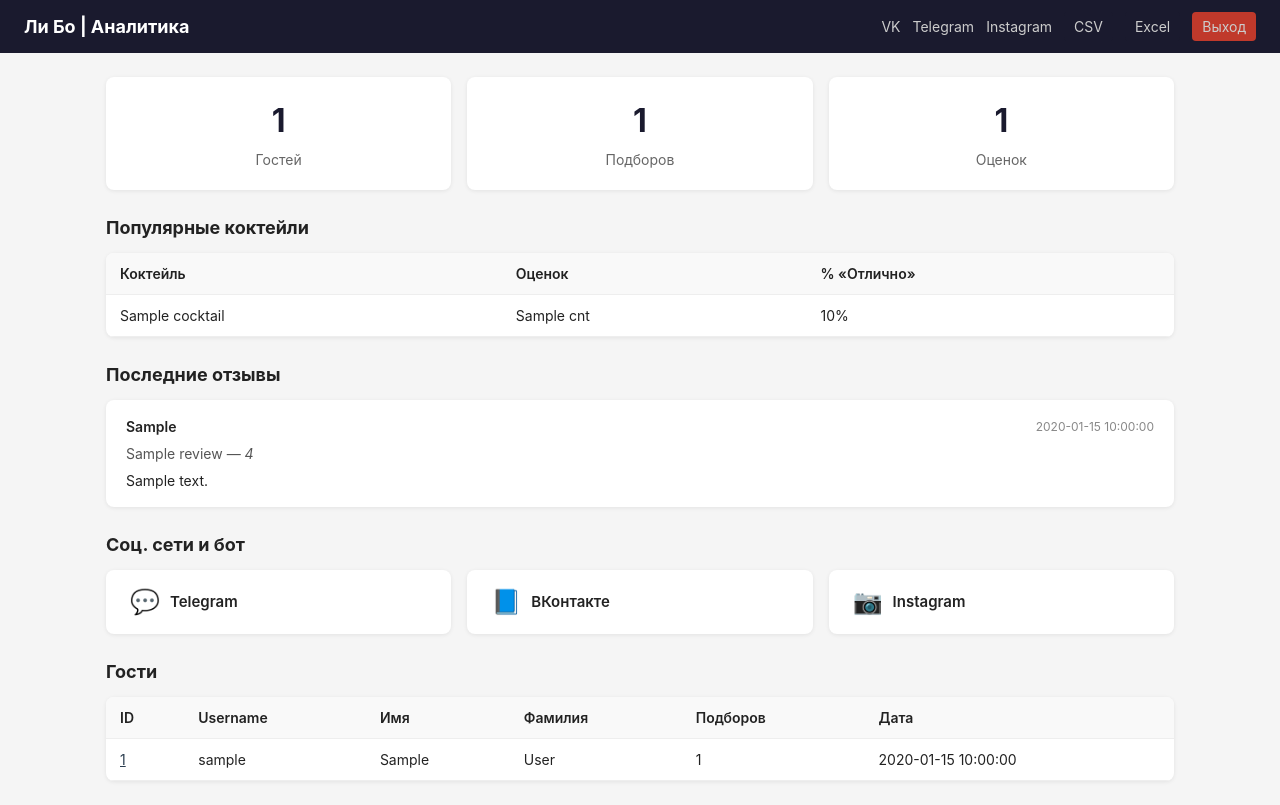
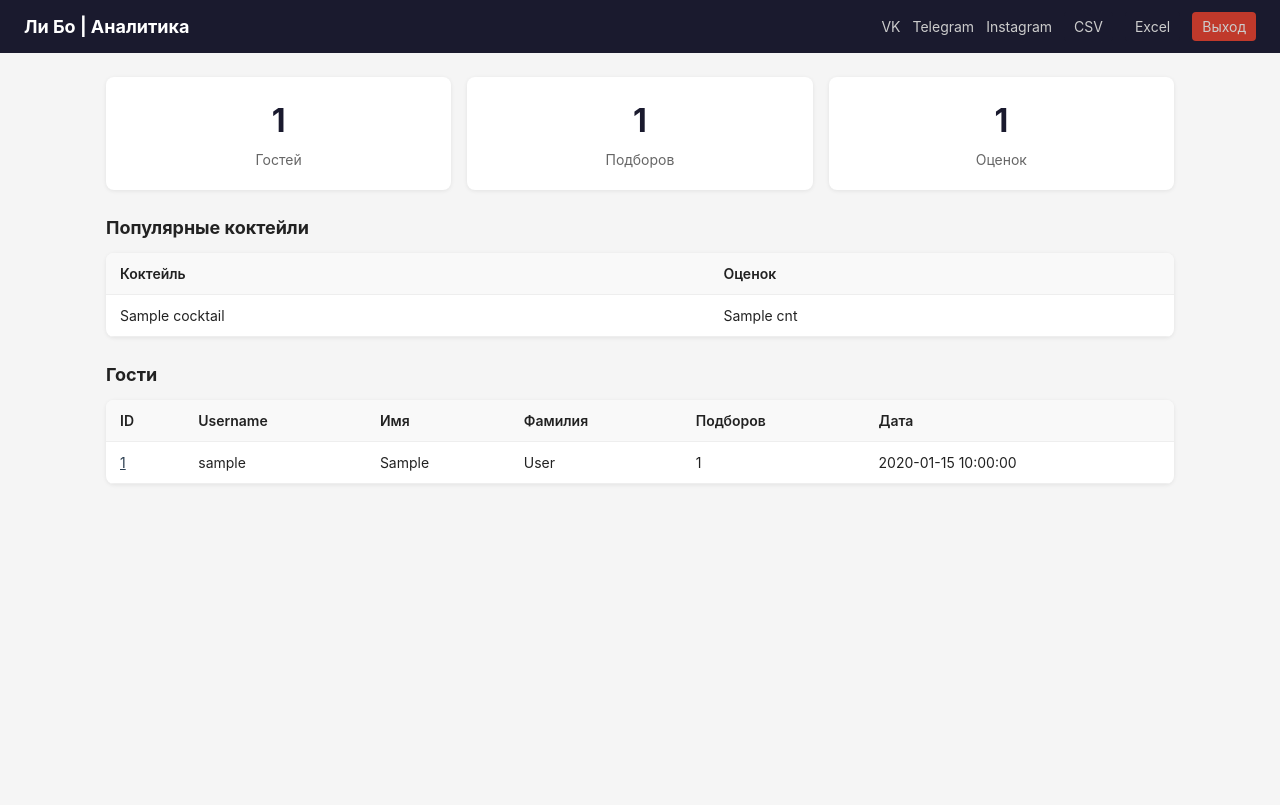
Before and after one commit to Slava47/chaykabarka, a Flask app: template templates/dashboard.html in a window 1280 px wide. After the commit the page ends 471 px from the top, so only its background shows below. Run offline with Flask 3, Linux system fonts and the light colour scheme; the template is opened without the code that fills it: most values are stand-ins (such as "Sample title", 1, 10 or a date in 2020).

Commit message:
Revert "Add reviews section and social media links to analytics dashboard"

```diff
--- a/static/style.css
+++ b/static/style.css
@@ -187,84 +187,4 @@ a {
 @media (max-width: 600px) {
     .metrics { flex-direction: column; }
     .navbar { flex-direction: column; align-items: flex-start; }
-    .social-links-section { flex-direction: column; }
 }
-
-/* Reviews */
-.reviews-list {
-    display: flex;
-    flex-direction: column;
-    gap: 12px;
-    margin-bottom: 24px;
-}
-
-.review-card {
-    background: #fff;
-    border-radius: 8px;
-    padding: 16px 20px;
-    box-shadow: 0 1px 4px rgba(0,0,0,0.08);
-}
-
-.review-header {
-    display: flex;
-    justify-content: space-between;
-    align-items: center;
-    margin-bottom: 6px;
-}
-
-.review-author {
-    font-weight: 600;
-    font-size: 14px;
-}
-
-.review-date {
-    font-size: 12px;
-    color: #888;
-}
-
-.review-cocktail {
-    font-size: 14px;
-    color: #555;
-    margin-bottom: 6px;
-}
-
-.review-text {
-    font-size: 14px;
-    line-height: 1.5;
-}
-
-/* Social links section */
-.social-links-section {
-    display: flex;
-    gap: 16px;
-    flex-wrap: wrap;
-    margin-bottom: 24px;
-}
-
-.social-card {
-    display: flex;
-    align-items: center;
-    gap: 10px;
-    background: #fff;
-    border-radius: 8px;
-    padding: 14px 24px;
-    box-shadow: 0 1px 4px rgba(0,0,0,0.08);
-    text-decoration: none;
-    color: #222;
-    flex: 1;
-    min-width: 160px;
-    transition: box-shadow 0.2s;
-}
-
-.social-card:hover {
-    box-shadow: 0 2px 8px rgba(0,0,0,0.15);
-}
-
-.social-icon {
-    font-size: 24px;
-}
-
-.social-name {
-    font-weight: 600;
-    font-size: 15px;
-}
--- a/templates/dashboard.html
+++ b/templates/dashboard.html
@@ -42,7 +42,6 @@
                 <tr>
                     <th>Коктейль</th>
                     <th>Оценок</th>
-                    <th>% «Отлично»</th>
                 </tr>
             </thead>
             <tbody>
@@ -50,44 +49,11 @@
                 <tr>
                     <td>{{ c.cocktail_name }}</td>
                     <td>{{ c.cnt }}</td>
-                    <td>{{ c.pct_excellent|int }}%</td>
                 </tr>
                 {% endfor %}
             </tbody>
         </table>
         {% endif %}
-
-        {% if recent_reviews %}
-        <h2>Последние отзывы</h2>
-        <div class="reviews-list">
-            {% for r in recent_reviews %}
-            <div class="review-card">
-                <div class="review-header">
-                    <span class="review-author">{{ r.first_name or r.username or 'Гость' }}</span>
-                    <span class="review-date">{{ r.created_at }}</span>
-                </div>
-                <div class="review-cocktail">{{ r.cocktail_name }} — <em>{{ r.rating }}</em></div>
-                <div class="review-text">{{ r.review }}</div>
-            </div>
-            {% endfor %}
-        </div>
-        {% endif %}
-
-        <h2>Соц. сети и бот</h2>
-        <div class="social-links-section">
-            <a href="https://t.me/libo_tea" target="_blank" class="social-card">
-                <span class="social-icon">💬</span>
-                <span class="social-name">Telegram</span>
-            </a>
-            <a href="https://vk.com/libotea" target="_blank" class="social-card">
-                <span class="social-icon">📘</span>
-                <span class="social-name">ВКонтакте</span>
-            </a>
-            <a href="https://www.instagram.com/libo.tea/" target="_blank" class="social-card">
-                <span class="social-icon">📷</span>
-                <span class="social-name">Instagram</span>
-            </a>
-        </div>
 
         <h2>Гости</h2>
         <table>
--- a/web.py
+++ b/web.py
@@ -91,19 +91,8 @@ def dashboard():
     total_ratings = db.execute("SELECT COUNT(*) FROM cocktail_ratings").fetchone()[0]
 
     top_cocktails = db.execute(
-        "SELECT cocktail_name, COUNT(*) as cnt, "
-        "CASE WHEN COUNT(*) = 0 THEN 0 ELSE ROUND(1.0 * SUM(CASE WHEN rating = 'Отлично' THEN 1 ELSE 0 END) * 100 / COUNT(*)) END as pct_excellent "
-        "FROM cocktail_ratings "
+        "SELECT cocktail_name, COUNT(*) as cnt FROM cocktail_ratings "
         "GROUP BY cocktail_name ORDER BY cnt DESC LIMIT 10"
-    ).fetchall()
-
-    recent_reviews = db.execute(
-        "SELECT r.cocktail_name, r.rating, r.review, r.created_at, "
-        "u.username, u.first_name "
-        "FROM cocktail_ratings r "
-        "LEFT JOIN users u ON r.user_id = u.user_id "
-        "WHERE r.review IS NOT NULL AND r.review != '' "
-        "ORDER BY r.created_at DESC LIMIT 20"
     ).fetchall()
 
     db.close()
@@ -114,7 +103,6 @@ def dashboard():
         total_quizzes=total_quizzes,
         total_ratings=total_ratings,
         top_cocktails=top_cocktails,
-        recent_reviews=recent_reviews,
     )
 
 
```
